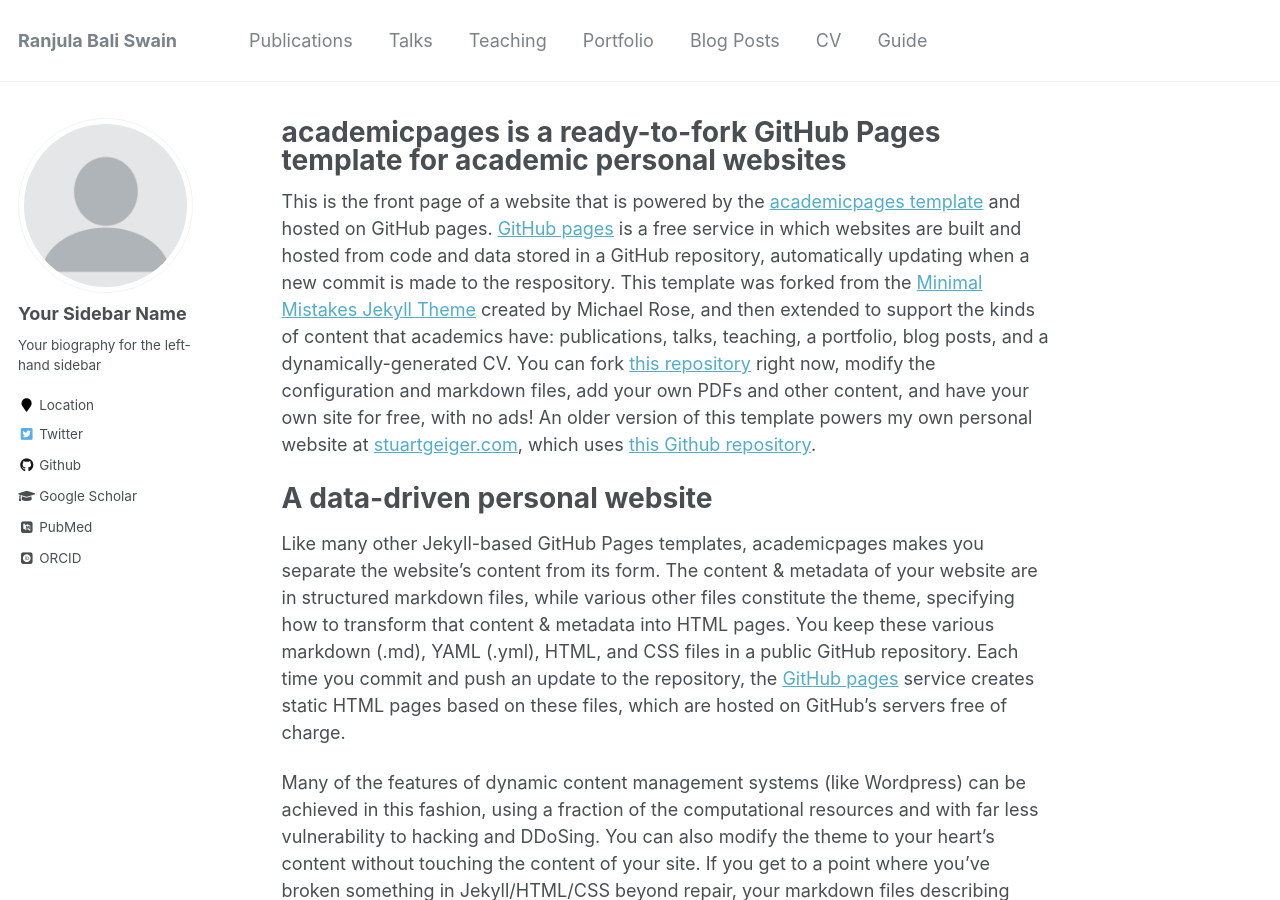
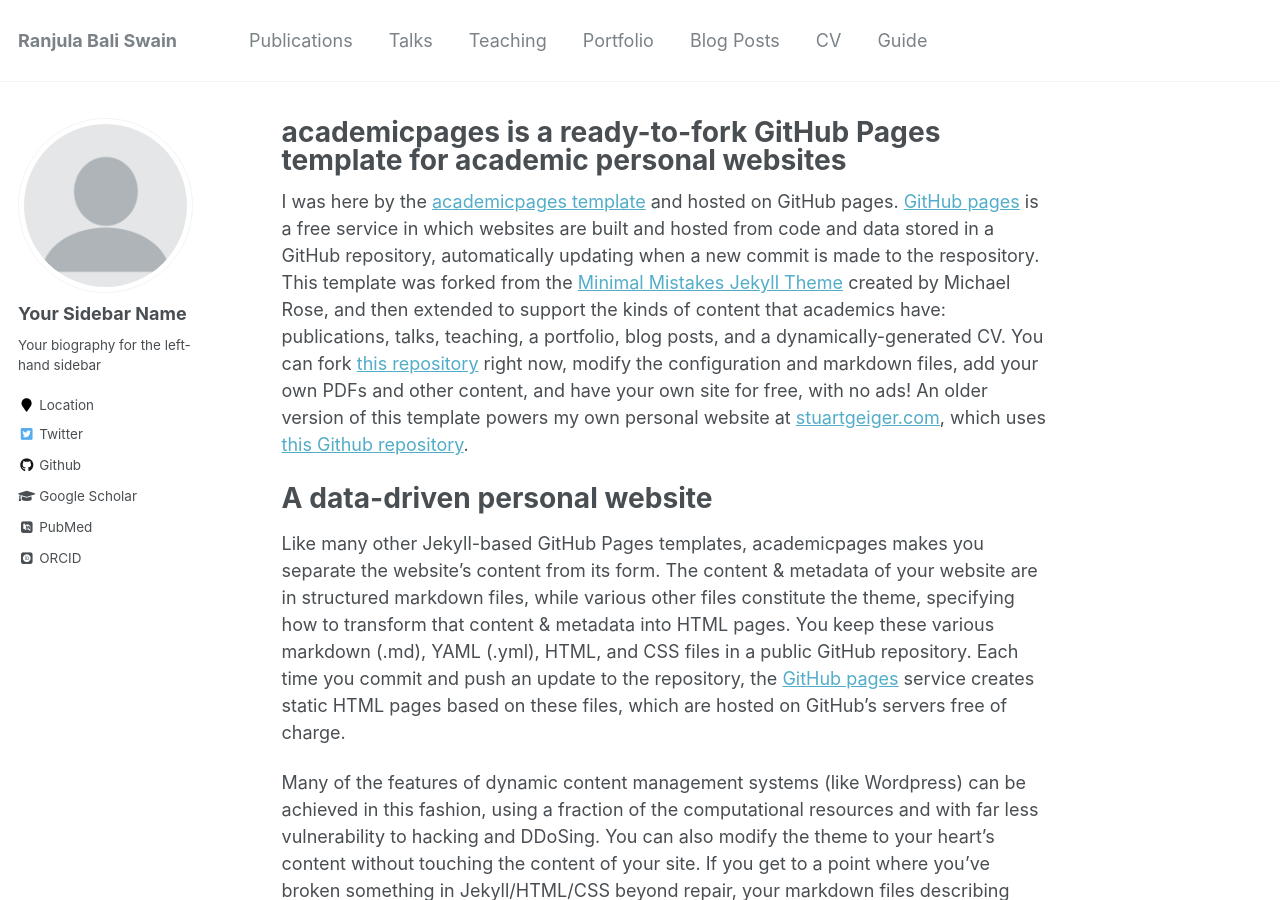
Before and after one commit to ranjbali/ranjbali.github.io, a Jekyll site: the page built from _pages/about.md, in a window 1280 px wide and 900 px high. Built offline with Jekyll 4.4.1, drawn with Linux system fonts in a browser that asks for light colours; some web fonts are replaced.

Commit message:
Update about.md

```diff
--- a/_pages/about.md
+++ b/_pages/about.md
@@ -8,7 +8,7 @@
   - /about.html
 ---
 
-This is the front page of a website that is powered by the [academicpages template](https://github.com/academicpages/academicpages.github.io) and hosted on GitHub pages. [GitHub pages](https://pages.github.com) is a free service in which websites are built and hosted from code and data stored in a GitHub repository, automatically updating when a new commit is made to the respository. This template was forked from the [Minimal Mistakes Jekyll Theme](https://mmistakes.github.io/minimal-mistakes/) created by Michael Rose, and then extended to support the kinds of content that academics have: publications, talks, teaching, a portfolio, blog posts, and a dynamically-generated CV. You can fork [this repository](https://github.com/academicpages/academicpages.github.io) right now, modify the configuration and markdown files, add your own PDFs and other content, and have your own site for free, with no ads! An older version of this template powers my own personal website at [stuartgeiger.com](http://stuartgeiger.com), which uses [this Github repository](https://github.com/staeiou/staeiou.github.io).
+I was here by the [academicpages template](https://github.com/academicpages/academicpages.github.io) and hosted on GitHub pages. [GitHub pages](https://pages.github.com) is a free service in which websites are built and hosted from code and data stored in a GitHub repository, automatically updating when a new commit is made to the respository. This template was forked from the [Minimal Mistakes Jekyll Theme](https://mmistakes.github.io/minimal-mistakes/) created by Michael Rose, and then extended to support the kinds of content that academics have: publications, talks, teaching, a portfolio, blog posts, and a dynamically-generated CV. You can fork [this repository](https://github.com/academicpages/academicpages.github.io) right now, modify the configuration and markdown files, add your own PDFs and other content, and have your own site for free, with no ads! An older version of this template powers my own personal website at [stuartgeiger.com](http://stuartgeiger.com), which uses [this Github repository](https://github.com/staeiou/staeiou.github.io).
 
 A data-driven personal website
 ======
```
